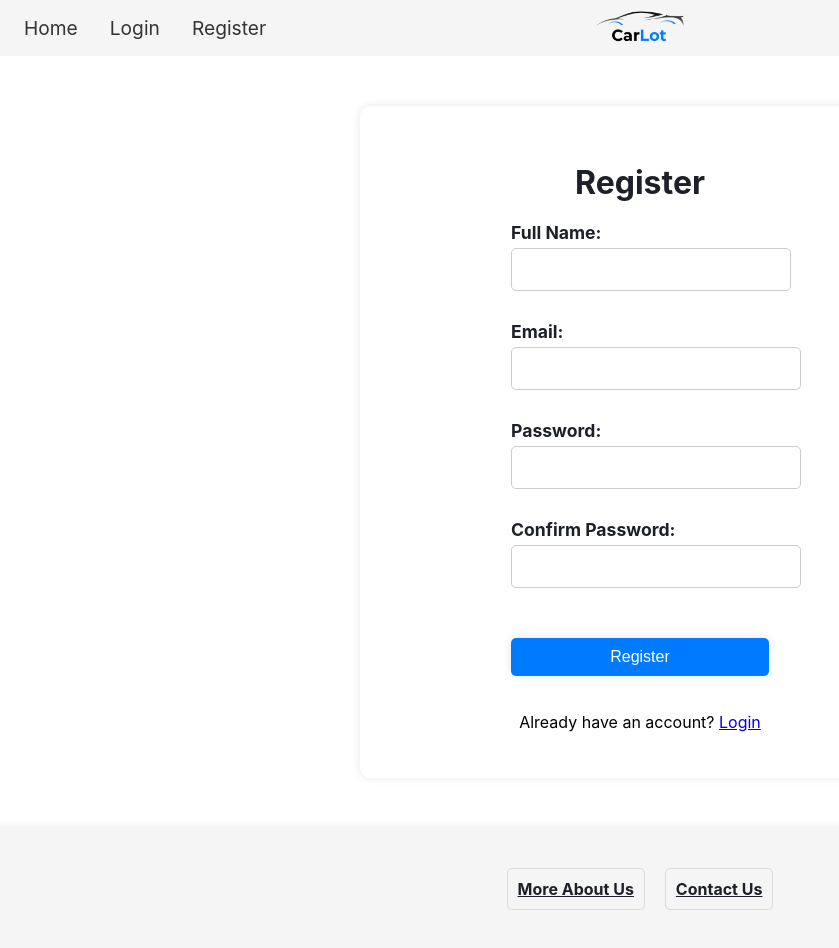
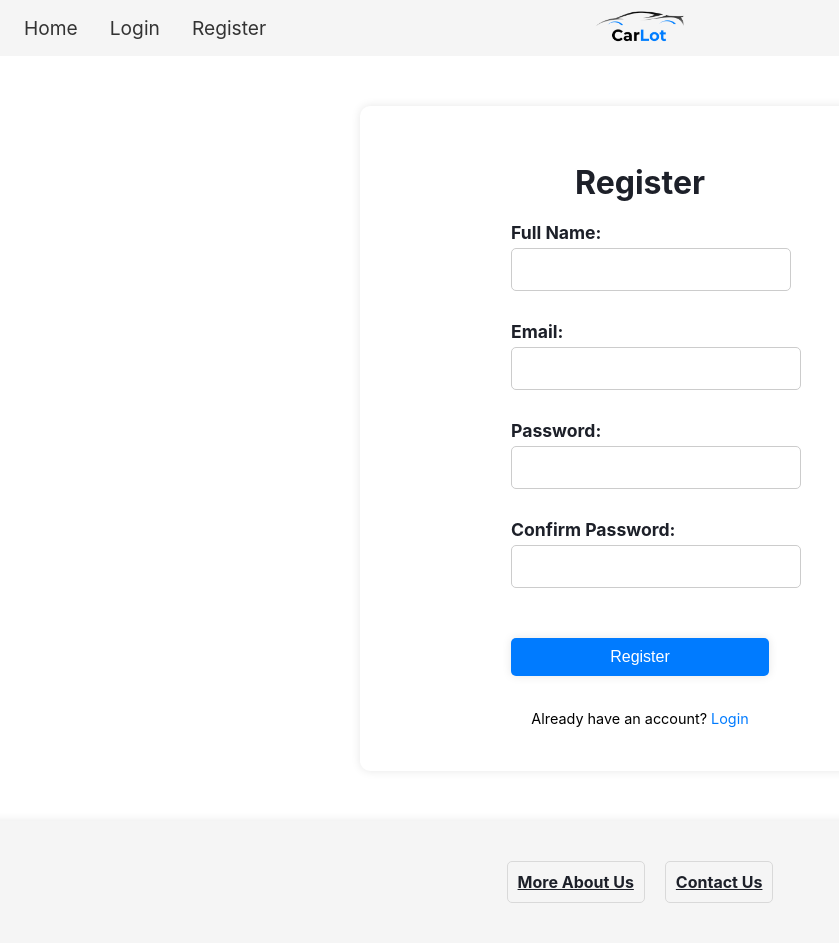
Before and after one commit to rimbarakat/car-dealership-frontend, a React (Create React App) app: page /register in a window 1280 px wide. Shown: the top 948 px of the page, without its empty margins (0-839 px from the left). Built offline with nearby package versions, Linux system fonts and the light colour scheme; no server answers.

Commit message:
fixed css

```diff
--- a/src/css/login.css
+++ b/src/css/login.css
@@ -1,147 +1,4 @@
-/* .login-page {
-    display: flex;
-    flex-direction: column;
-    align-items: center;
-    margin: 2em auto;
-    padding: 30px;
-    background-color: #ffffff;
-    border-radius: 10px;
-    box-shadow: 0px 0px 10px rgba(0, 0, 0, 0.1);
-    max-width: 500px;
-    height: 100%;
-  }
-
-  h2 {
-    font-size: 2rem;
-    margin-bottom: 20px;
-    color: #1d2029;
-    text-align: center;
-  }
-
-  .form-field {
-    display: flex;
-    flex-direction: column;
-    margin-bottom: 20px;
-  }
-
-  label {
-    font-weight: bold;
-    margin-bottom: 10px;
-    color: #1d2029;
-  }
-
-  input {
-    padding: 10px;
-    border-radius: 5px;
-    border: 1px solid #d9d9d9;
-    font-size: 1rem;
-    outline: none;
-  }
-
-  button {
-    background-color: #0c9dff;
-    color: #ffffff;
-    border: none;
-    border-radius: 5px;
-    padding: 10px 20px;
-    font-size: 1rem;
-    cursor: pointer;
-    transition: all 0.2s ease;
-    box-shadow: 0px 0px 10px rgba(0, 0, 0, 0.1);
-  }
-
-  button:hover {
-    background-color: #0b84e8;
-  }
-
-  .error {
-    color: #f5222d;
-    font-size: 0.8rem;
-    margin-bottom: 10px;
-  }
-
-  .login-image {
-    width: 100%;
-    height: 250px;
-    background-image: url(https://i.imgur.com/gnNthkM.png);
-    background-size: cover;
-    background-position: center;
-    border-top-left-radius: 10px;
-    border-top-right-radius: 10px;
-  }
-
-  .login-page-content {
-    display: flex;
-    flex-direction: column;
-    align-items: center;
-    padding: 20px;
-    background-color: #ffffff;
-    border-bottom-left-radius: 10px;
-    border-bottom-right-radius: 10px;
-    box-shadow: 0px 0px 10px rgba(0, 0, 0, 0.1);
-    width: 100%;
-  }
-
-  .form-field {
-    width: 100%;
-  }
-
-  .form-field label {
-    font-size: 1.1rem;
-    margin-bottom: 5px;
-  }
-
-  .form-field input {
-    width: 100%;
-    font-size: 1.1rem;
-    margin-bottom: 10px;
-  }
-
-  .form-field input[type="email"],
-  .form-field input[type="password"] {
-    padding: 10px 15px;
-  }
-
-  .form-field button {
-    width: 100%;
-    margin-top: 20px;
-    font-size: 1.2rem;
-    padding: 12px;
-  }
-
-  @media screen and (max-width: 600px) {
-    .login-page {
-      margin: 30px auto;
-      max-width: 100%;
-      border-radius: 0px;
-    }
-
-    .login-page-content {
-      border-bottom-left-radius: 0px;
-      border-bottom-right-radius: 0px;
-    }
-
-    .login-image {
-      height: 200px;
-    }
-  }
-  .login-link {
-    margin-top: 20px;
-    text-align: center;
-    font-size: 0.9rem;
-  }
-
-  .login-link a {
-    color: #007bff;
-    text-decoration: none;
-  }
-
-  .login-link a:hover {
-    text-decoration: underline;
-  }
-   */
-
-   .login-page {
+  .login-page {
     display: flex;
     flex-direction: column;
     align-items: center;
--- a/src/pages/register.js
+++ b/src/pages/register.js
@@ -109,7 +109,7 @@ return (
 </div>
 <button type="submit" >Register</button>
 </form>
-<div className="login-link">
+<div className="register-link">
 <p>Already have an account? <a href="/login">Login</a></p>
 </div>
 </div>)}
```
Also changed, not shown: src/api/car.delete.js (added, +7 -0 lines).
